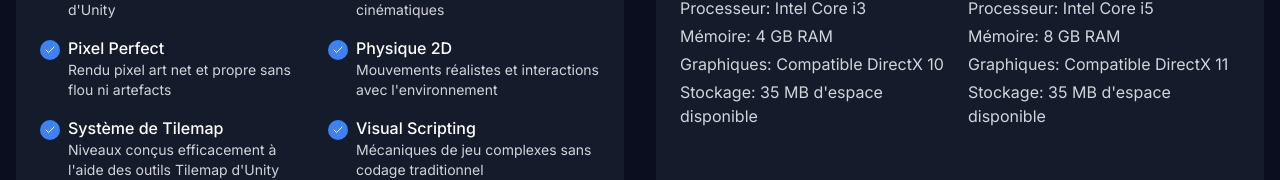
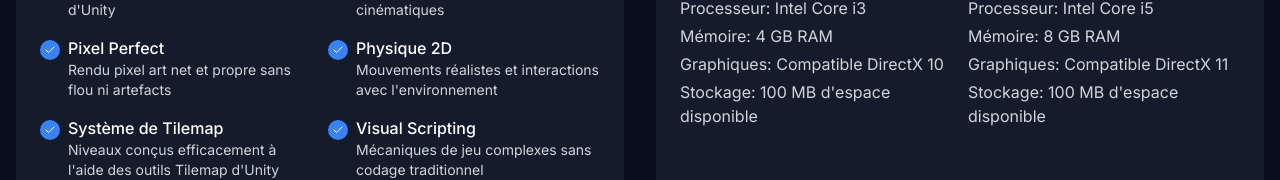
Before and after one commit to AMARA-Khaled/meow-ssion-impossible-website, a Next.js app: page / in a window 1280 px wide. Shown: the part 3972-4152 px from the top of the page. Built offline with nearby package versions, Linux system fonts and the light colour scheme.

Commit message:
corrected size

```diff
--- a/app/page.tsx
+++ b/app/page.tsx
@@ -278,7 +278,7 @@ export default function HomePage() {
                   <li>Processeur: Intel Core i3</li>
                   <li>Mémoire: 4 GB RAM</li>
                   <li>Graphiques: Compatible DirectX 10</li>
-                  <li>Stockage: 35 MB d'espace disponible</li>
+                  <li>Stockage: 100 MB d'espace disponible</li>
                 </ul>
               </div>
               <div>
@@ -288,7 +288,7 @@ export default function HomePage() {
                   <li>Processeur: Intel Core i5</li>
                   <li>Mémoire: 8 GB RAM</li>
                   <li>Graphiques: Compatible DirectX 11</li>
-                  <li>Stockage: 35 MB d'espace disponible</li>
+                  <li>Stockage: 100 MB d'espace disponible</li>
                 </ul>
               </div>
             </div>
```
